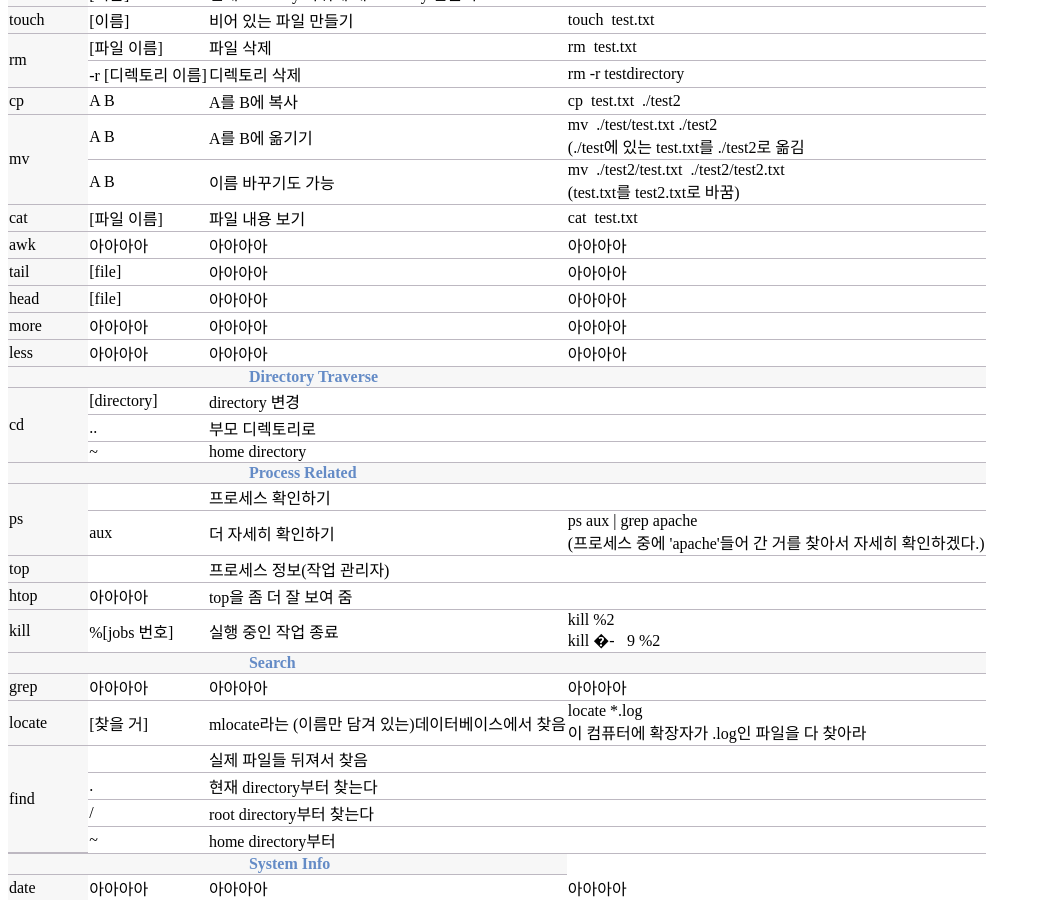
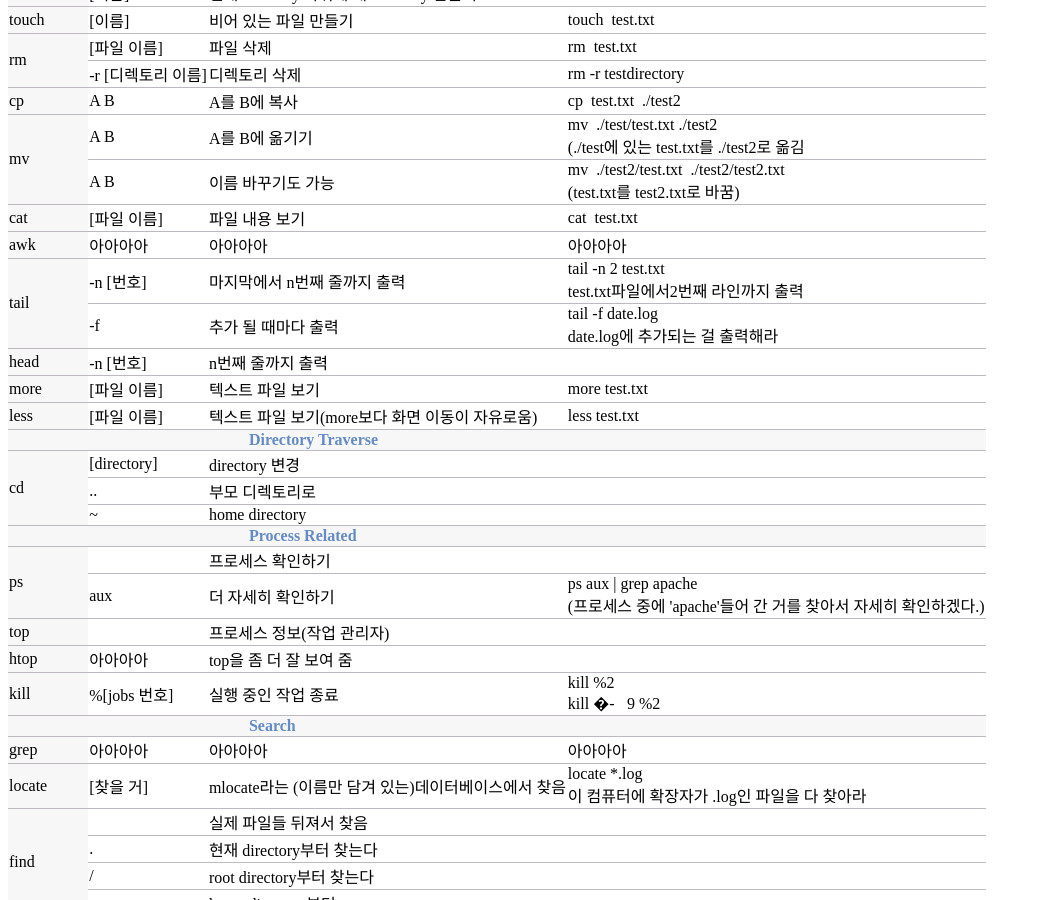
Before and after one commit to finddme/finddme.github.io, a Jekyll site: the page built from _posts/2022-01-12-Linux.md, in a window 1280 px wide and 900 px high, scrolled down 408 px. Shown: the whole window, without its empty margins (0-1041 px from the left). Built offline with Jekyll 4.4.1, drawn with Linux system fonts in a browser that asks for light colours.

Commit message:
Update 2022-01-12-Linux.md

```diff
--- a/_posts/2022-01-12-Linux.md
+++ b/_posts/2022-01-12-Linux.md
@@ -60,10 +60,11 @@ tag: Linux
        <tr><td class="line">A B</td><td class="line">이름 바꾸기도 가능</td><td class="line">mv&nbsp;&nbsp;&#46;&#47;test2&#47;test&#46;txt&nbsp;&nbsp;&#46;&#47;test2/test2&#46;txt<br>(test.txt를 test2.txt로 바꿈)</td></tr>
        <tr><td class="line3" rowspan="1">cat</td><td class="line">[파일 이름]</td><td class="line">파일 내용 보기</td><td class="line">cat&nbsp;&nbsp;test&#46;txt</td></tr>
        <tr><td class="line3" rowspan="1">awk</td><td class="line">아아아아</td><td class="line">아아아아</td><td class="line">아아아아</td></tr>
-       <tr><td class="line3" rowspan="1">tail</td><td class="line">[file]</td><td class="line">아아아아</td><td class="line">아아아아</td></tr>
-       <tr><td class="line3" rowspan="1">head</td><td class="line">[file]</td><td class="line">아아아아</td><td class="line">아아아아</td></tr>
-       <tr><td class="line3" rowspan="1">more</td><td class="line">아아아아</td><td class="line">아아아아</td><td class="line">아아아아</td></tr>
-       <tr><td class="line3" rowspan="1">less</td><td class="line">아아아아</td><td class="line">아아아아</td><td class="line">아아아아</td></tr>
+       <tr><td class="line3" rowspan="2">tail</td><td class="line">-n [번호]</td><td class="line">마지막에서 n번째 줄까지 출력</td><td class="line">tail -n 2 test&#46;txt<br>test&#46;txt파일에서2번째 라인까지 출력</td></tr>
+       <tr><td class="line">-f</td><td class="line">추가 될 때마다 출력</td><td class="line">tail -f date&#46;log<br>date&#46;log에 추가되는 걸 출력해라</td></tr>
+       <tr><td class="line3" rowspan="1">head</td><td class="line">-n [번호]</td><td class="line">n번째 줄까지 출력</td><td class="line"> </td></tr>
+       <tr><td class="line3" rowspan="1">more</td><td class="line">[파일 이름]</td><td class="line">텍스트 파일 보기</td><td class="line">more test&#46;txt</td></tr>
+       <tr><td class="line3" rowspan="1">less</td><td class="line">[파일 이름]</td><td class="line">텍스트 파일 보기(more보다 화면 이동이 자유로움)</td><td class="line">less test&#46;txt</td></tr>
        <tr><td class="line3"> </td><td class="line3"> </td><td class="line3">&nbsp;&nbsp;&nbsp;&nbsp;&nbsp;&nbsp;&nbsp;&nbsp;&nbsp;&nbsp;<span style="color:#648BC6; font-weight: bold;">Directory Traverse</span></td><td class="line3"></td></tr>
        <tr><td class="line3" rowspan="3">cd</td><td class="line">[directory]</td><td class="line">directory 변경</td><td class="line"> </td></tr>
        <tr><td class="line">..</td><td class="line">부모 디렉토리로</td><td class="line"> </td></tr>
```
